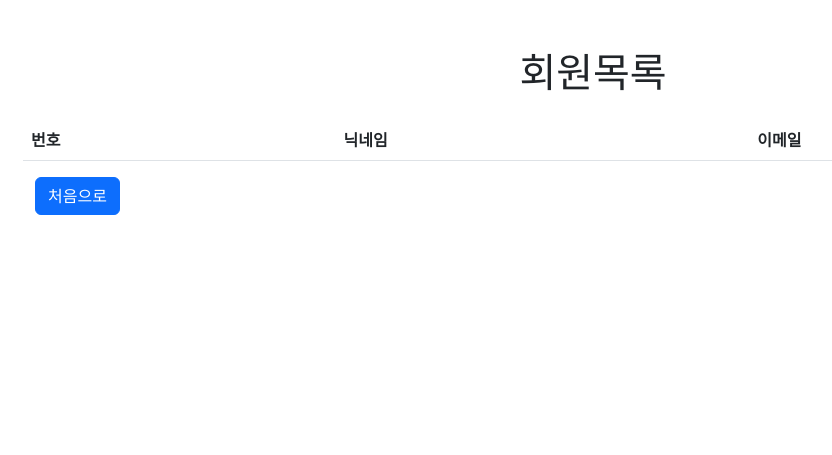
After one commit to code-sum/2022-Toy-PJT, a Django app: page /accounts/ in a window 1280 px wide. The commit adds this page. Shown: the top 455 px of the page, without its empty margins (47-879 px from the left). Run offline with Django 3.2, Linux system fonts and the light colour scheme; lists and menus that the app fills with data are empty; parts of the project's set-up code (start-up, migrations or seed data) failed here and were passed over; some libraries are stand-ins or nearby versions.

Commit message:
[READ] 회원목록 조회

```diff
--- /dev/null
+++ b/accounts/templates/accounts/index.html
@@ -0,0 +1,31 @@
+{% extends 'base.html' %}
+{% load django_bootstrap5 %}
+
+{% block content %}
+  <div class="row mt-5">
+    <h1 class="text-center">회원목록</h1>
+    <!-- Table -->
+    <table class="table table-hover mt-3">
+      <thead>
+        <tr>
+          <th scope="col">번호</th>
+          <th scope="col">닉네임</th>
+          <th scope="col">이메일</th>
+        </tr>
+      </thead>
+      <tbody>
+        {% for user in users %}
+          <tr>
+            <th scope="row">{{ forloop.counter }}</th>
+            <td>
+              <a href="">{{ user.username }}</a>
+            </td>
+            <td>{{ user.email }}</td>
+          </tr>
+        {% endfor %}
+      </tbody>
+    </table>
+  </div>
+  <a class="btn btn-primary" href="{% url 'index' %}">처음으로</a>
+</div>
+{% endblock content %}
--- a/accounts/templates/accounts/signup.html
+++ b/accounts/templates/accounts/signup.html
@@ -2,8 +2,8 @@
 {% load django_bootstrap5 %}
 
 {% block content %}
-  <div class="row text-center mt-5">
-    <h1>회원가입</h1>
+  <div class="row mt-5">
+    <h1 class="text-center">회원가입</h1>
     <form action="" method="POST" class="my-3">
       {% csrf_token %}
       {% bootstrap_form form %}
--- a/accounts/urls.py
+++ b/accounts/urls.py
@@ -4,5 +4,6 @@ from . import views
 app_name = 'accounts'
 
 urlpatterns = [
+    path('', views.index, name="index"),
     path('signup/', views.signup, name='signup'),
 ]
--- a/accounts/views.py
+++ b/accounts/views.py
@@ -1,5 +1,13 @@
 from django.shortcuts import render, redirect
 from .forms import CustomUserCreationForm
+from django.contrib.auth import get_user_model
+
+def index(request):
+    users = get_user_model().objects.all()
+    context = {
+        "users": users,
+    }
+    return render(request, "accounts/index.html", context)
 
 def signup(request):
     if request.method == 'POST':
--- a/templates/index.html
+++ b/templates/index.html
@@ -5,9 +5,9 @@
   <div class="row text-center mt-5">
     <h1>회원가입 서비스</h1>
     <!-- Buttons -->
-    <div class="d-flex justify-content-center my-3">
-      <a class="btn btn-primary me-3" href="">회원가입</a>
-      <a class="btn btn-outline-primary" href="">회원목록</a>
+    <div class="form d-flex justify-content-center my-3">
+      <a class="btn btn-primary me-3" href="{%  url 'accounts:signup' %}">회원가입</a>
+      <a class="btn btn-outline-primary" href="{%  url 'accounts:index' %}">회원목록</a>
     </div>
   </div>
 {% endblock content %}
```
